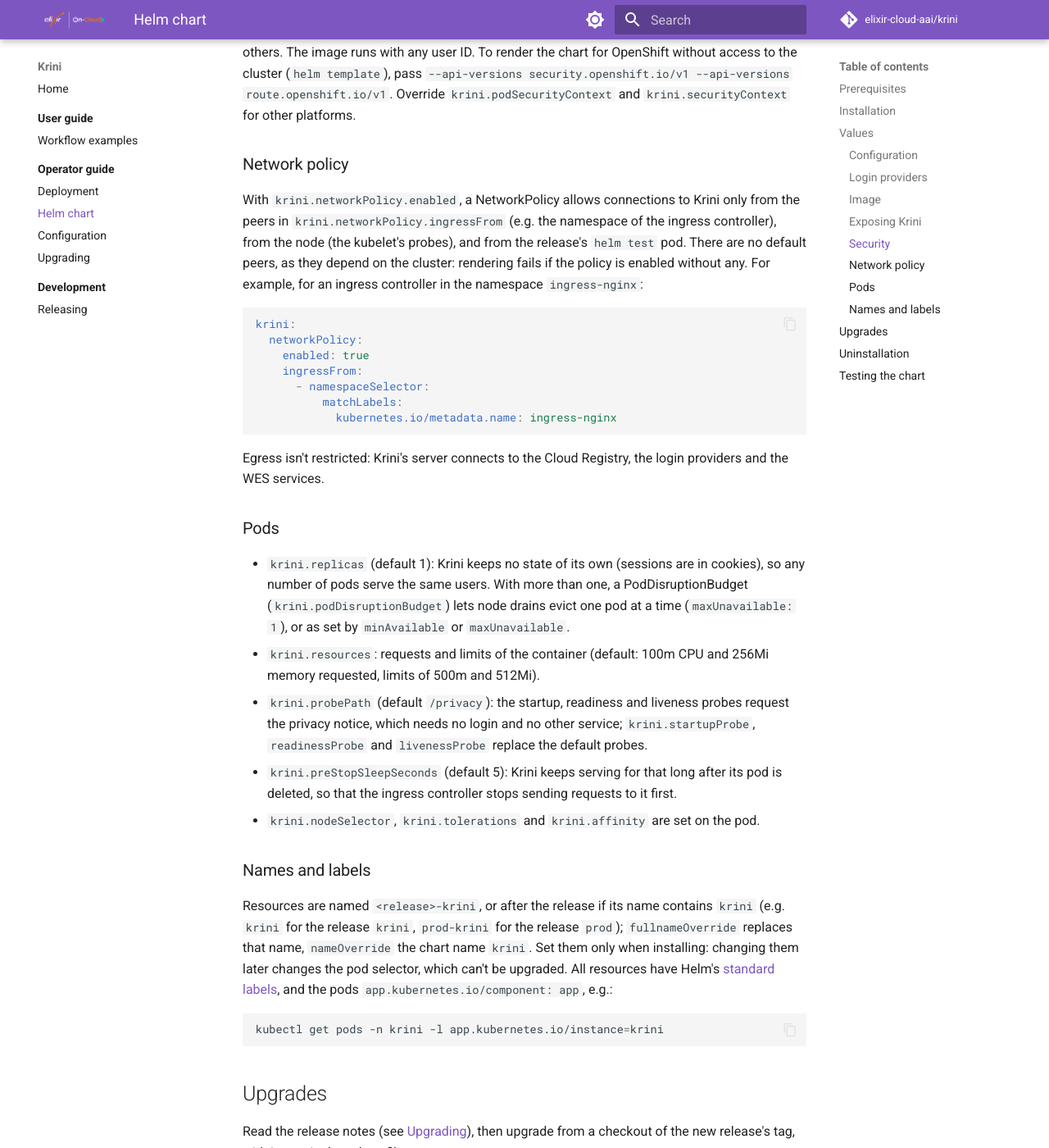
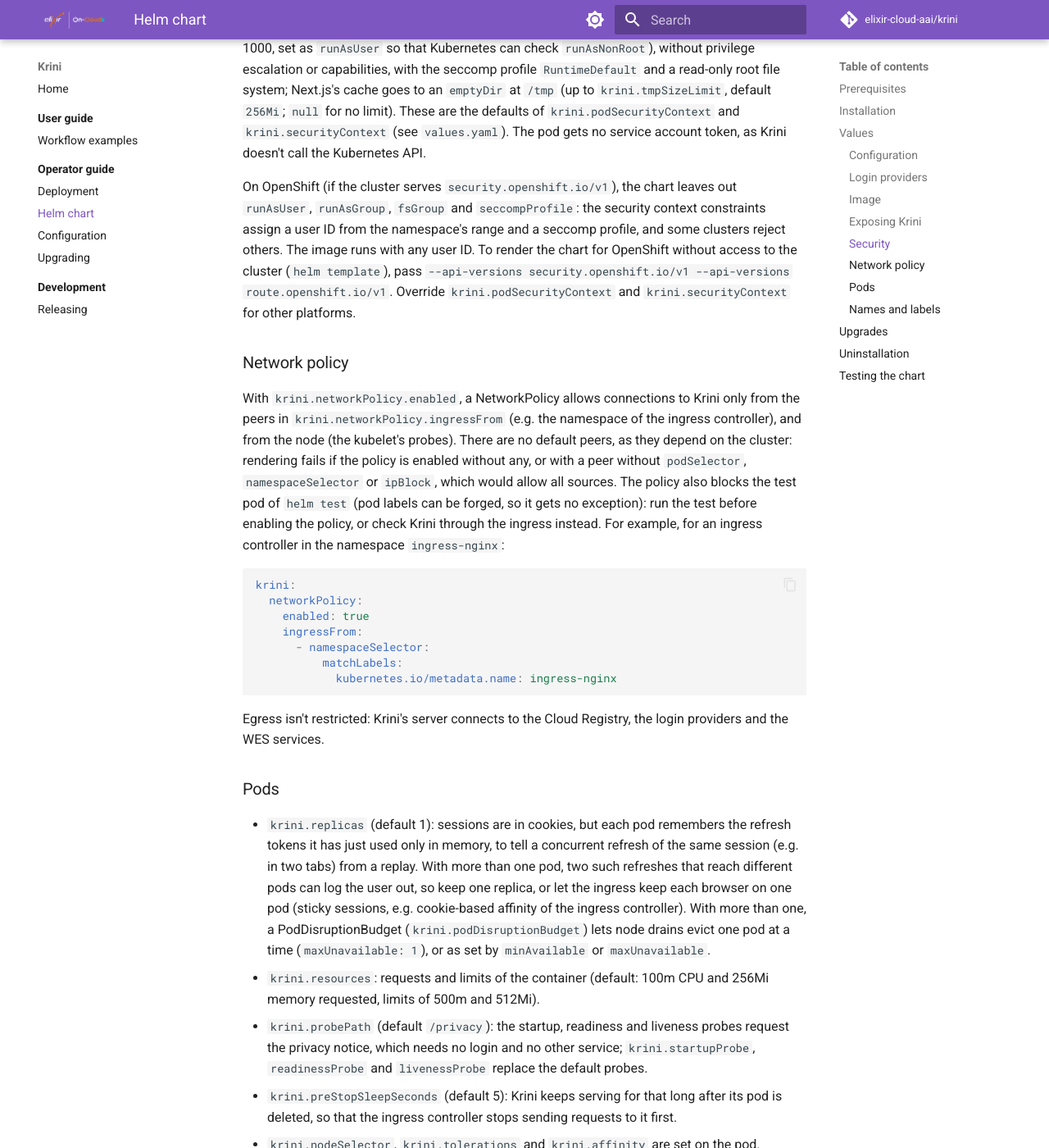
Before and after one commit to elixir-cloud-aai/krini, an MkDocs documentation site: the page built from docs/operator-guide/helm-chart.md, in a window 1280 px wide and 1400 px high, scrolled down 5839 px. Shown: the whole window at 82% size. Built offline with MkDocs 1.6.1 and Material for MkDocs 9.7.7, drawn with Linux system fonts in a browser that asks for light colours; comment, search, counter and statistics services are not loaded; some of the changed text lies outside the part shown.

Commit message:
fix: tighten chart values from Sourcery review
- Reject NetworkPolicy peers without selectors, and drop the label-based
  exception for the helm test pod (labels can be forged).
- APP_ORIGIN must be an https origin, the privacy URLs https URLs, and
  /tmp's limit positive.
- Document that several replicas need sticky sessions (refresh guard is
  per pod), the service prerequisites, the test pod after uninstall, and
  a provider example in the README.
- Wait for the namespace deletion in the install script.

Co-Authored-By: Claude Opus 5.5 <noreply@anthropic.com>

````diff
--- a/docs/operator-guide/helm-chart.md
+++ b/docs/operator-guide/helm-chart.md
@@ -18,9 +18,21 @@ checkout of the repository, at the tag of the release that you deploy.
   Gateway of the [Gateway API](https://gateway-api.sigs.k8s.io/), or
   OpenShift's router.
 - An OpenID Connect client at each login provider, with the redirect URI
-  `https://<host name>/auth/api/callback`, and a Cloud Registry with the TES
-  and WES services; see [Service configuration](deployment.md#service-configuration)
-  for what the services need.
+  `https://<host name>/auth/api/callback`, the scopes of
+  [Scopes](deployment.md#scopes), and the scope with which the provider
+  releases the claim with the user's groups (`groupsClaim`), if access
+  tiers are used: add it to the provider's `scopes` (see
+  [Login providers](#login-providers)).
+- A Cloud Registry whose list of services (`GET /services`, without
+  login) has the TES services and gateways (types `tes` and
+  `tes-gateway`) and WES services that Krini should offer; Krini lists
+  what the registry returns, so register only services that you have
+  checked. Krini only reads the registry.
+- TES services, gateways and WES services that accept access tokens
+  issued to Krini's `clientId` of each login provider, and allow
+  Krini's origin in their CORS settings: see [Service
+  configuration](deployment.md#service-configuration) and [CORS
+  configuration](deployment.md#cors-configuration).
 
 ## Installation
 
@@ -113,7 +125,7 @@ upgrade`.
 | --- | --- | --- |
 | `hostName` | — | none; the public host name of the Ingress, HTTPRoute or Route, e.g. `krini.example.org` |
 | `config.cloudRegistryUrl` | `CLOUD_REGISTRY_URL` | none; required |
-| `config.appOrigin` | `APP_ORIGIN` | `https://<hostName>` |
+| `config.appOrigin` | `APP_ORIGIN` | `https://<hostName>`; an `https` origin without path or trailing slash |
 | `config.oidcRedirectUri` | `OIDC_REDIRECT_URI` | not set: Krini uses `<APP_ORIGIN>/auth/api/callback` |
 | `config.computeAccessRequestUrl` | `COMPUTE_ACCESS_REQUEST_URL` | not set |
 | `config.privacy.controller` | `PRIVACY_CONTROLLER` | not set |
@@ -255,10 +267,13 @@ and `krini.securityContext` for other platforms.
 
 With `krini.networkPolicy.enabled`, a NetworkPolicy allows connections to
 Krini only from the peers in `krini.networkPolicy.ingressFrom` (e.g. the
-namespace of the ingress controller), from the node (the kubelet's
-probes), and from the release's `helm test` pod. There are no default
-peers, as they depend on the cluster: rendering fails if the policy is
-enabled without any. For example, for an
+namespace of the ingress controller), and from the node (the kubelet's
+probes). There are no default peers, as they depend on the cluster:
+rendering fails if the policy is enabled without any, or with a peer
+without `podSelector`, `namespaceSelector` or `ipBlock`, which would
+allow all sources. The policy also blocks the test pod of `helm test`
+(pod labels can be forged, so it gets no exception): run the test before
+enabling the policy, or check Krini through the ingress instead. For example, for an
 ingress controller in the namespace `ingress-nginx`:
 
 ```yaml
@@ -276,9 +291,13 @@ login providers and the WES services.
 
 ### Pods
 
-- `krini.replicas` (default 1): Krini keeps no state of its own (sessions
-  are in cookies), so any number of pods serve the same users. With more
-  than one, a PodDisruptionBudget (`krini.podDisruptionBudget`) lets node
+- `krini.replicas` (default 1): sessions are in cookies, but each pod
+  remembers the refresh tokens it has just used only in memory, to tell a
+  concurrent refresh of the same session (e.g. in two tabs) from a replay.
+  With more than one pod, two such refreshes that reach different pods
+  can log the user out, so keep one replica, or let the ingress keep each
+  browser on one pod (sticky sessions, e.g. cookie-based affinity of the
+  ingress controller). With more than one, a PodDisruptionBudget (`krini.podDisruptionBudget`) lets node
   drains evict one pod at a time (`maxUnavailable: 1`), or as set by
   `minAvailable` or `maxUnavailable`.
 - `krini.resources`: requests and limits of the container (default:
@@ -328,7 +347,9 @@ helm uninstall krini -n krini
 ```
 
 This deletes all resources of the release, but not the Secret with the
-login providers, which isn't part of it. Krini keeps no data, so nothing
+login providers, which isn't part of it, nor the pod of the last `helm
+test` (`krini-test`; Helm keeps it for its logs and replaces it on the
+next test): delete it with `kubectl delete pod krini-test -n krini`. Krini keeps no data, so nothing
 else is lost.
 
 ## Testing the chart
````
Also changed, not shown: README.md (+11 -2 lines), 5 other files.
